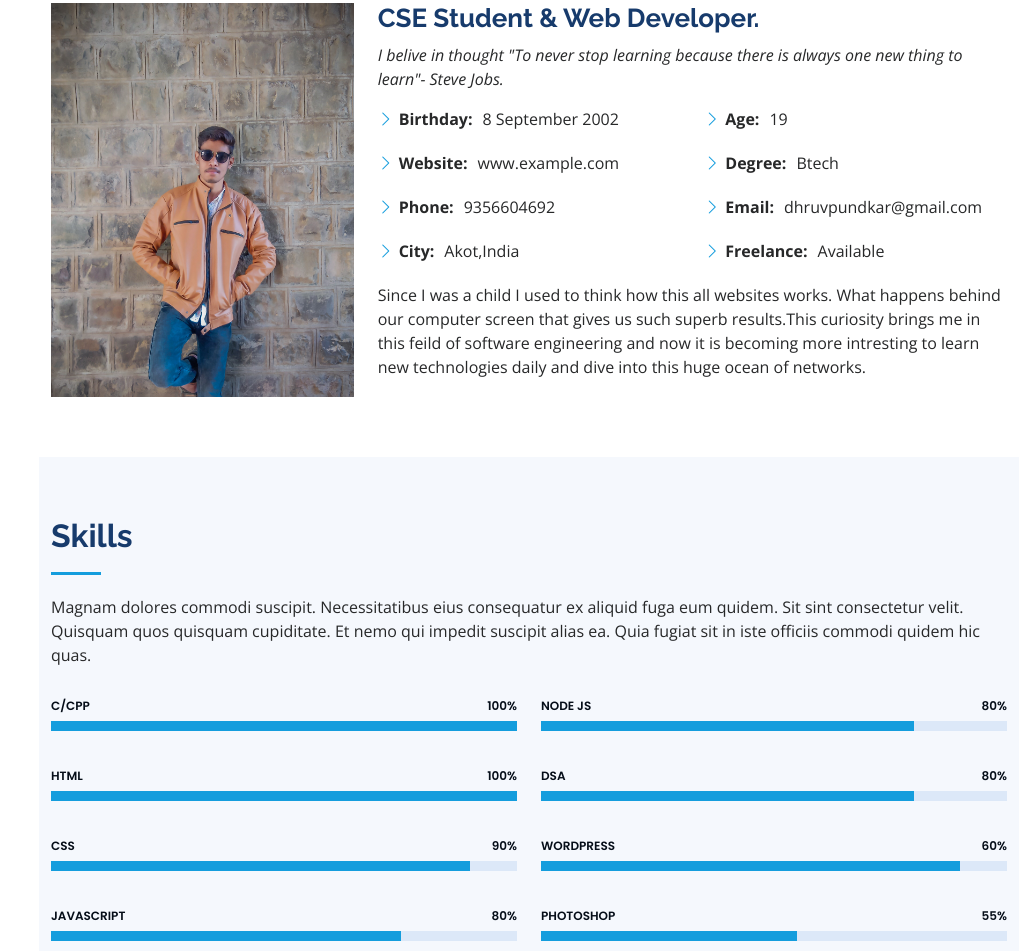
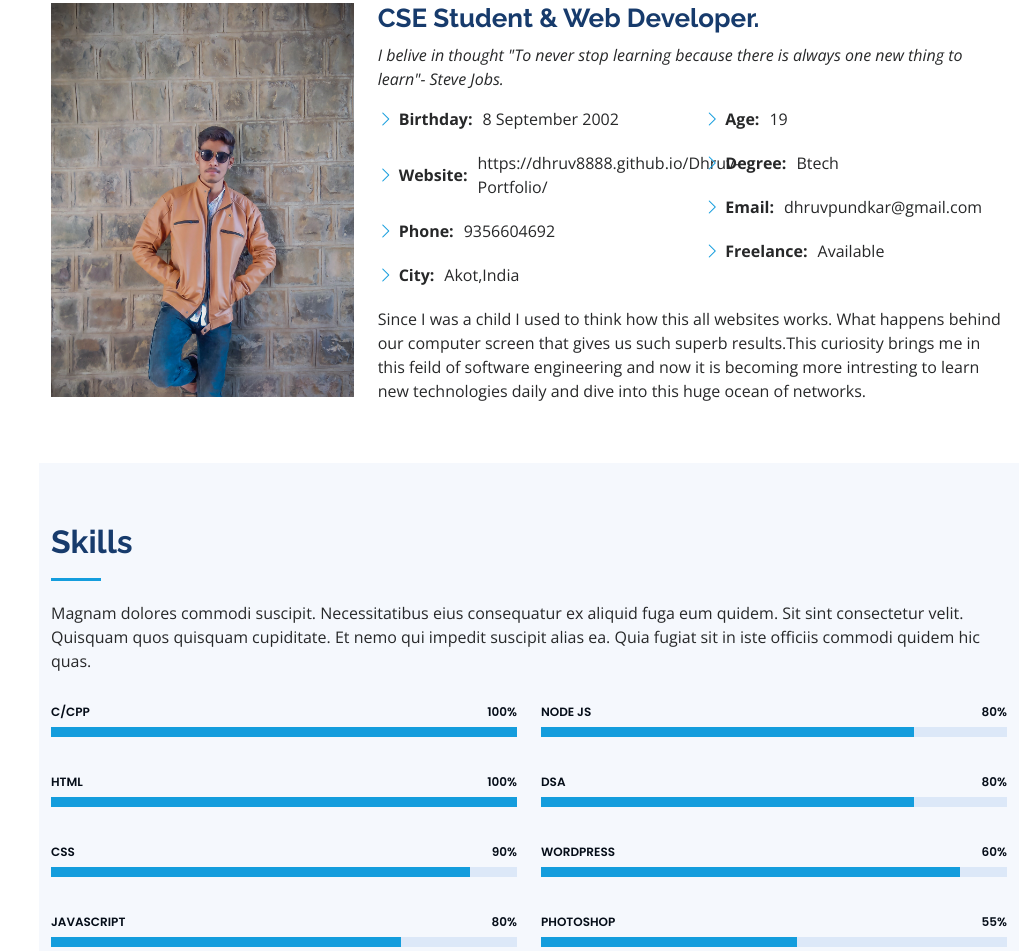
Before and after one commit to Dhruv8888/Dhruv-Portfolio, a plain HTML site: page index.html in a window 1280 px wide. Shown: the part 1013-1964 px from the top of the page, without its empty margins (261-1280 px from the left). Drawn offline with nearby package versions, Linux system fonts and the light colour scheme.

Commit message:
adding website

```diff
--- a/index.html
+++ b/index.html
@@ -101,7 +101,7 @@
               <div class="col-lg-6">
                 <ul>
                   <li><i class="bi bi-chevron-right"></i> <strong>Birthday:</strong> <span>8 September 2002</span></li>
-                  <li><i class="bi bi-chevron-right"></i> <strong>Website:</strong> <span>www.example.com</span></li>
+                  <li><i class="bi bi-chevron-right"></i> <strong>Website:</strong> <span>https://dhruv8888.github.io/Dhruv-Portfolio/</span></li>
                   <li><i class="bi bi-chevron-right"></i> <strong>Phone:</strong> <span>9356604692</span></li>
                   <li><i class="bi bi-chevron-right"></i> <strong>City:</strong> <span>Akot,India</span></li>
                 </ul>
```
